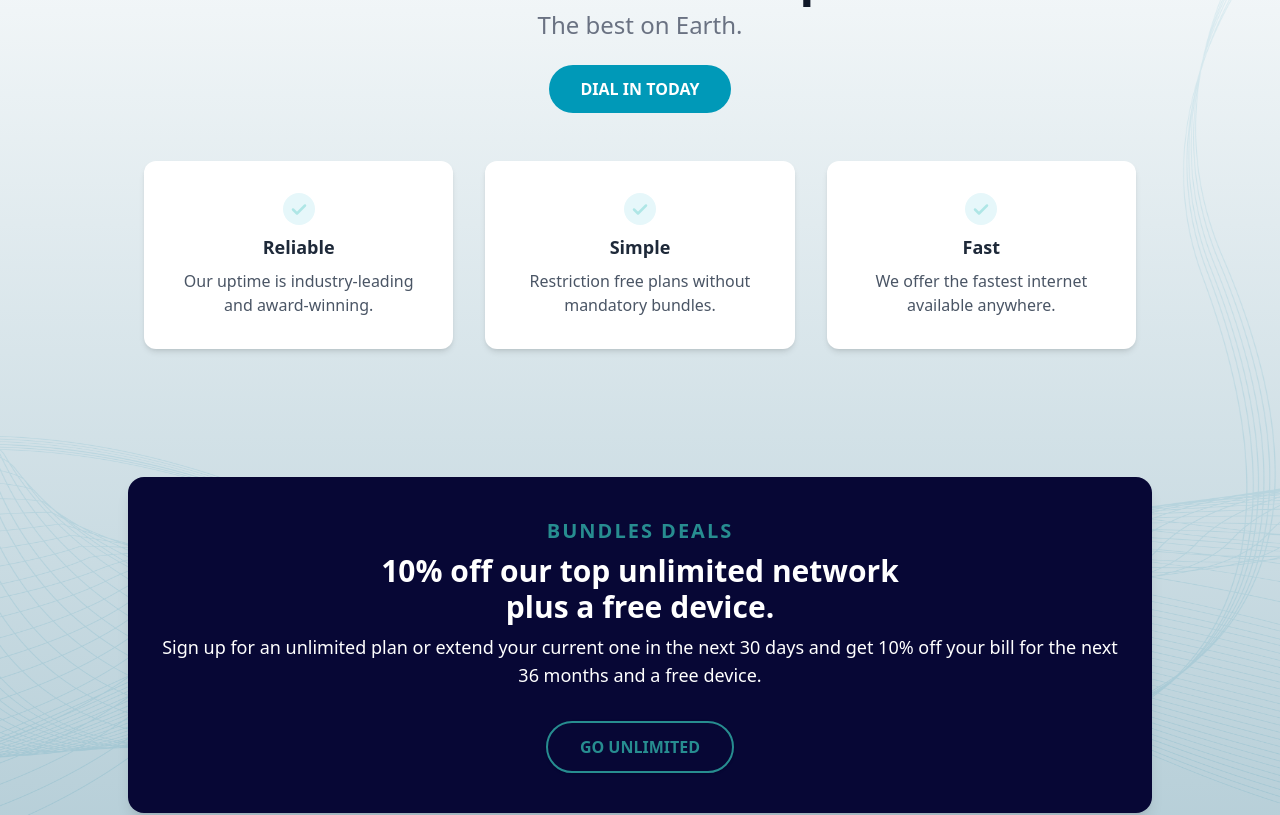
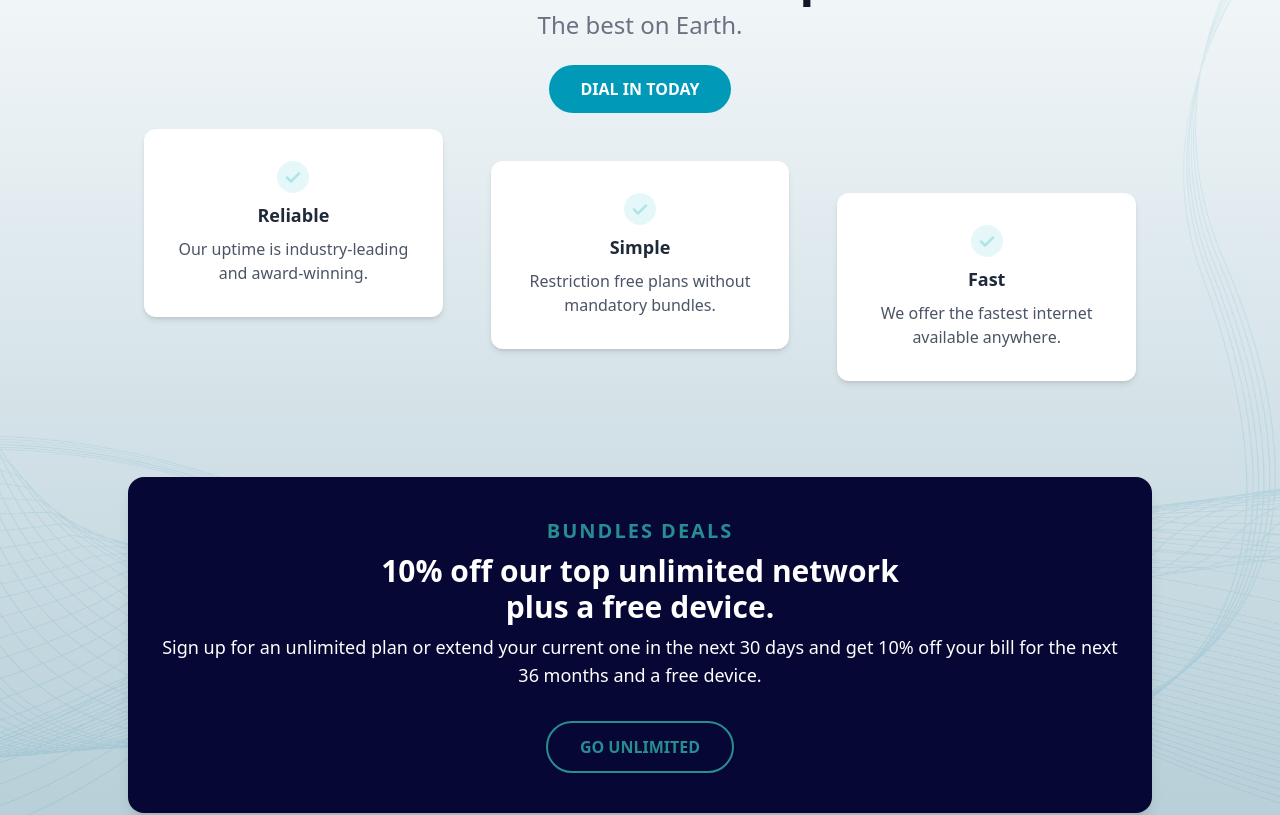
Before and after one commit to mvrzan/salesforce-connections-demo, a React (Vite) app in the folder client/: page / in a window 1280 px wide. Shown: the part 1140-1955 px from the top of the page. Built offline with nearby package versions, Linux system fonts and the light colour scheme; no server answers.

Commit message:
refactor SuperFastInternet component to improve feature display layout

```diff
--- a/client/src/components/SuperFastInternet.tsx
+++ b/client/src/components/SuperFastInternet.tsx
@@ -44,11 +44,15 @@ const SuperFastInternet = () => {
           DIAL IN TODAY
         </button>
       </div>
-      <div className="flex flex-col md:flex-row justify-center gap-8 max-w-5xl mx-auto px-4">
-        {features.map((feature) => (
+      <div className="flex flex-col md:flex-row justify-center gap-12 max-w-5xl mx-auto px-4">
+        {features.map((feature, idx) => (
           <div
             key={feature.title}
-            className="bg-white rounded-xl shadow-md p-8 flex-1 max-w-xs mx-auto md:mx-0 flex flex-col items-center"
+            className={
+              `bg-white rounded-xl shadow-md p-8 flex-1 max-w-xs mx-auto md:mx-0 flex flex-col items-center ` +
+              (idx === 0 ? "md:relative md:-top-8 " : "") +
+              (idx === features.length - 1 ? "md:relative md:top-8 " : "")
+            }
           >
             <Checkmark />
             <div className="font-bold text-lg mb-2 text-gray-800">{feature.title}</div>
```
